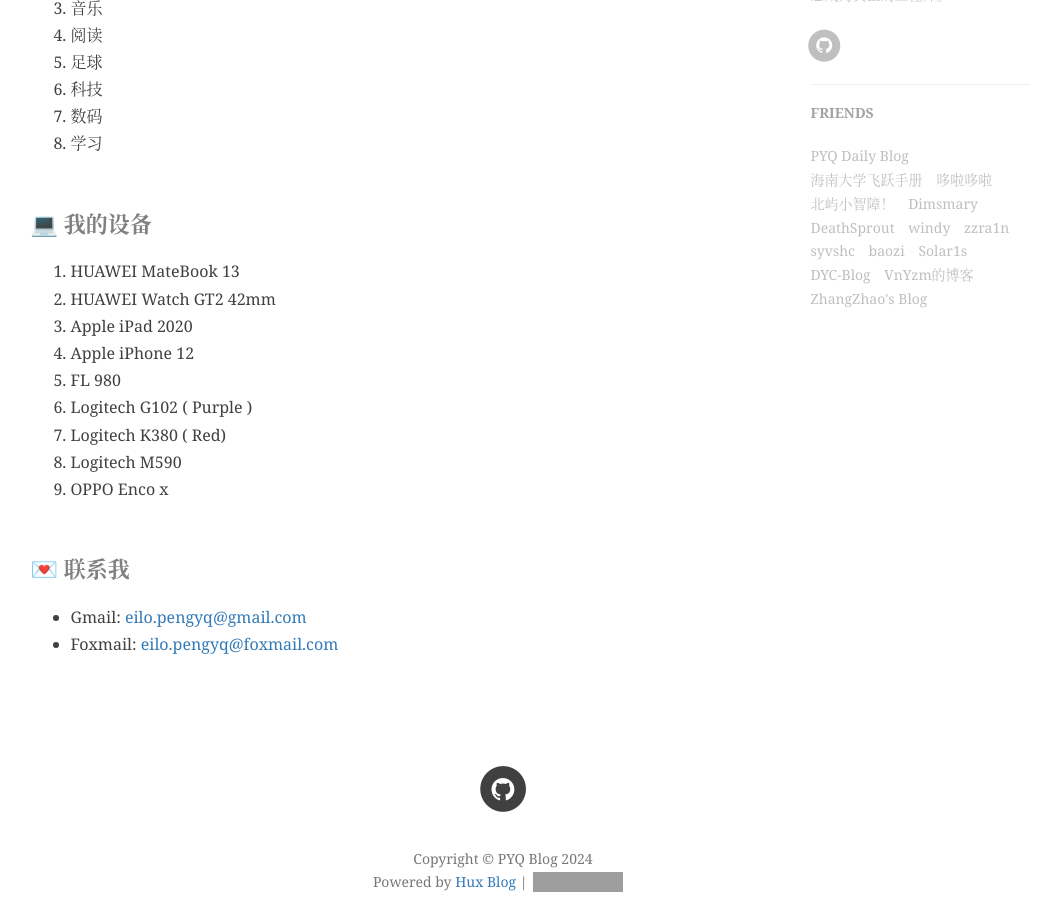
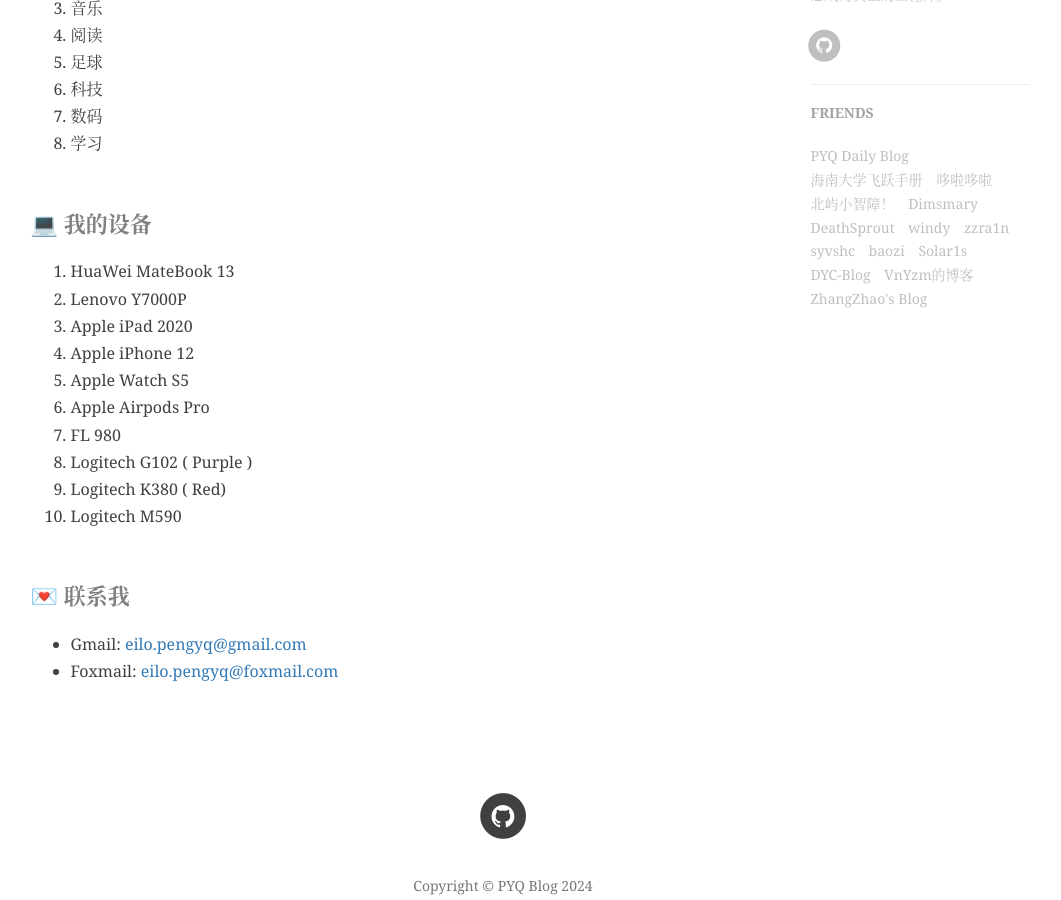
Before and after one commit to peng-yq/peng-yq.github.io, a Jekyll site: the page built from about.html, in a window 1280 px wide and 900 px high, scrolled down 851 px. Shown: the whole window, without its empty margins (137-1198 px from the left). Built offline with Jekyll 4.4.1, drawn with Linux system fonts in a browser that asks for light colours; nearby versions of some CDN libraries; comment, search, counter and statistics services are not loaded; grey boxes are pictures that could not be loaded.

Commit message:
docs: update about

```diff
--- a/_includes/about/en.md
+++ b/_includes/about/en.md
@@ -18,15 +18,16 @@
 
 #### **💻 Devices**
 
-1. HUAWEI  MateBook 13
-2. HUAWEI  Watch GT2 42mm
-3. Apple  iPad 2020
+1. HuaWei  MateBook 13
+2. Lenovo Y7000P
+3. Apple iPad 2020
 4. Apple iPhone 12
-5. FL  980
-6. Logitech  G102 ( Purple )
-7. Logitech  K380 ( Red)
-8. Logitech  M590
-9. OPPO Enco x
+5. Apple Watch S5
+6. Apple Airpods Pro
+7. FL  980
+8. Logitech  G102 ( Purple )
+9. Logitech  K380 ( Red)
+10. Logitech  M590
 
 #### **💌 Contact with Me**
 
--- a/_includes/about/zh.md
+++ b/_includes/about/zh.md
@@ -18,15 +18,16 @@
 
 #### **💻 我的设备**
 
-1. HUAWEI  MateBook 13
-2. HUAWEI  Watch GT2 42mm
-3. Apple  iPad 2020
+1. HuaWei  MateBook 13
+2. Lenovo Y7000P
+3. Apple iPad 2020
 4. Apple iPhone 12
-5. FL  980
-6. Logitech  G102 ( Purple )
-7. Logitech  K380 ( Red)
-8. Logitech  M590
-13. OPPO Enco x
+5. Apple Watch S5
+6. Apple Airpods Pro
+7. FL  980
+8. Logitech  G102 ( Purple )
+9. Logitech  K380 ( Red)
+10. Logitech  M590
 
 #### **💌 联系我**
 
```
